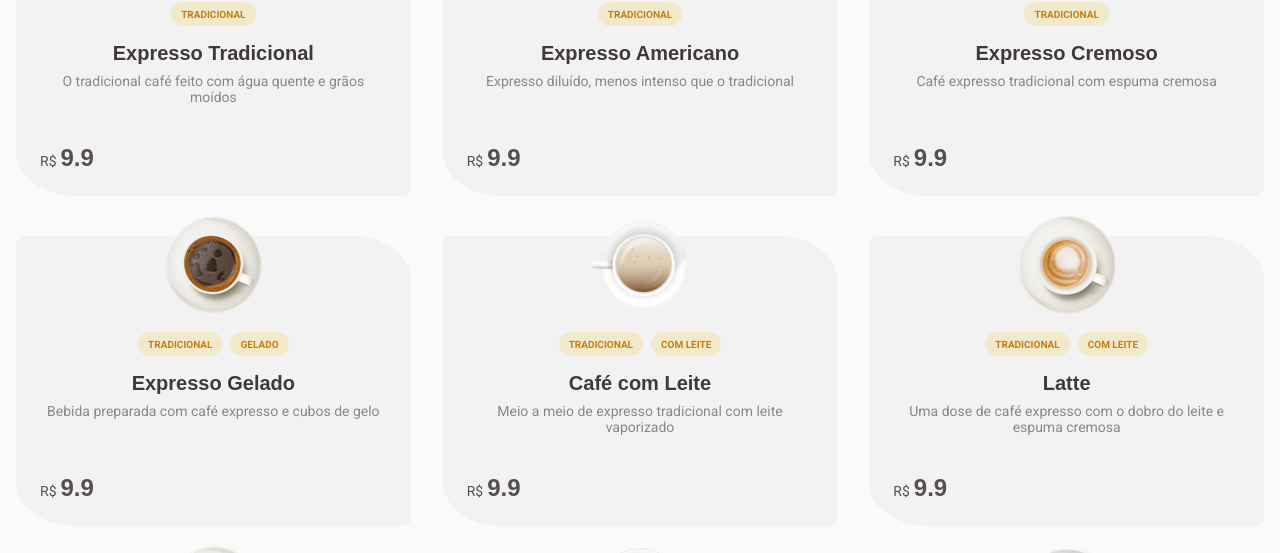
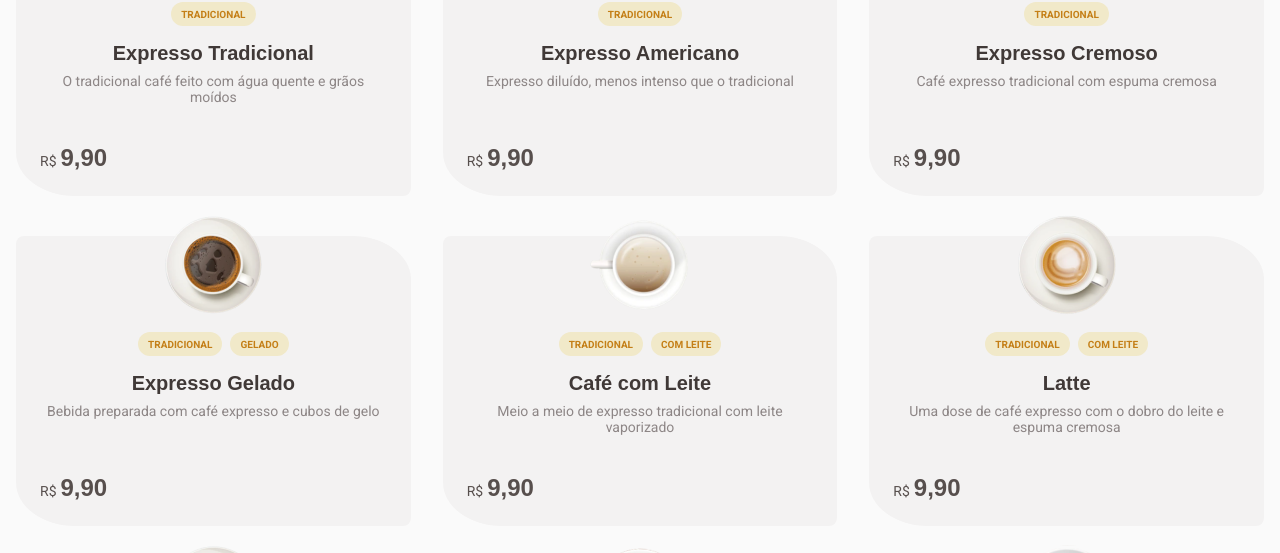
Before and after one commit to pamelasantoss/ignite-coffee-delivery, a React (Vite) app: page / in a window 1280 px wide. Shown: the part 994-1547 px from the top of the page. Built offline with nearby package versions, Linux system fonts and the light colour scheme; a web font is replaced by a local one.

Commit message:
feat: cria formatação de moeda

```diff
--- a/src/components/ProductCard/index.tsx
+++ b/src/components/ProductCard/index.tsx
@@ -1,3 +1,4 @@
+import { formatReal } from "../../helpers/formatReal";
 import {
   ActionContainer,
   ImageContainer,
@@ -34,7 +35,7 @@ export function ProductCard({ image, name, description, tags, price }: ProductPr
 
       <ActionContainer>
         <PriceContainer>
-          <p><span>R$</span>{price}</p>
+          <p><span>R$</span>{formatReal(price)}</p>
         </PriceContainer>
         <div id="quantity"></div>
       </ActionContainer>
--- /dev/null
+++ b/src/helpers/formatReal.ts
@@ -0,0 +1,6 @@
+export function formatReal(value: number) {
+  const formattedCurrency = value.toFixed(2).split(".");
+  formattedCurrency[0] = formattedCurrency[0].split(/(?=(?:...)*$)/).join(".");
+
+  return formattedCurrency.join(",");
+}
```
